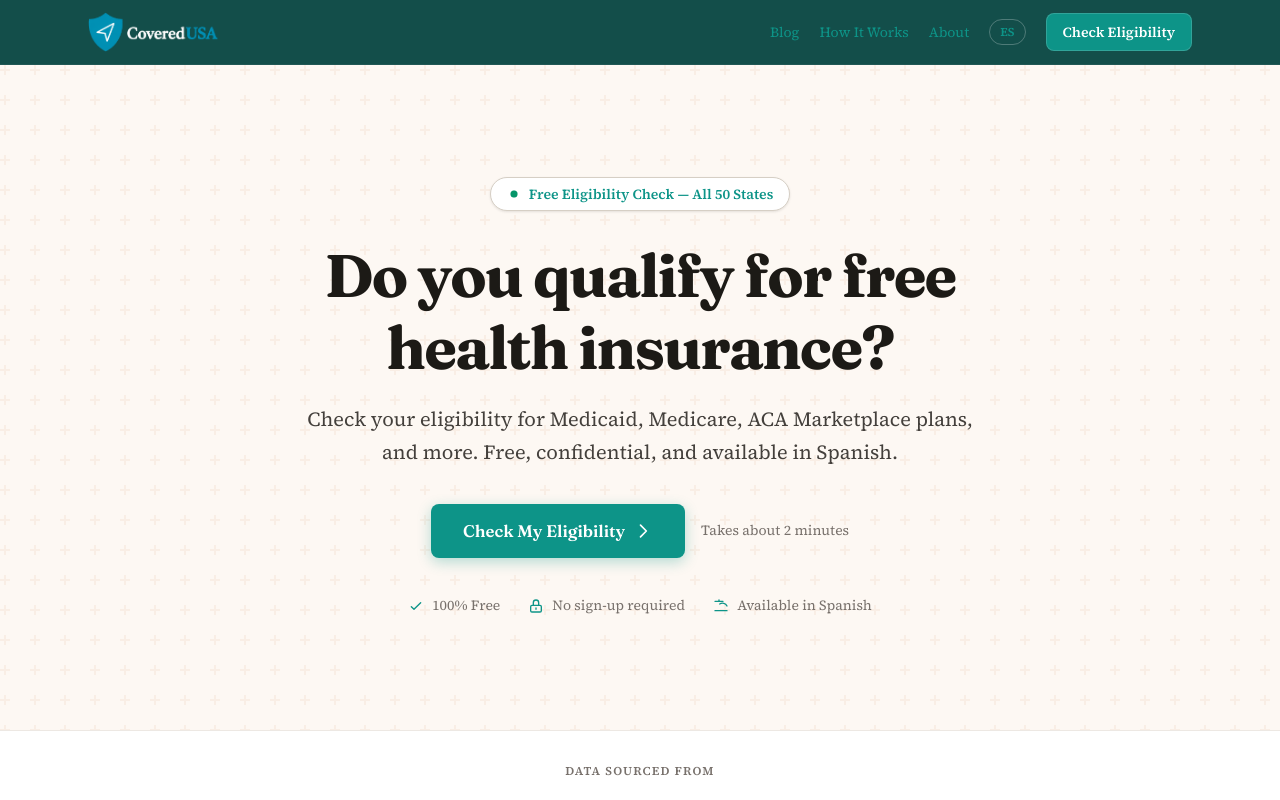
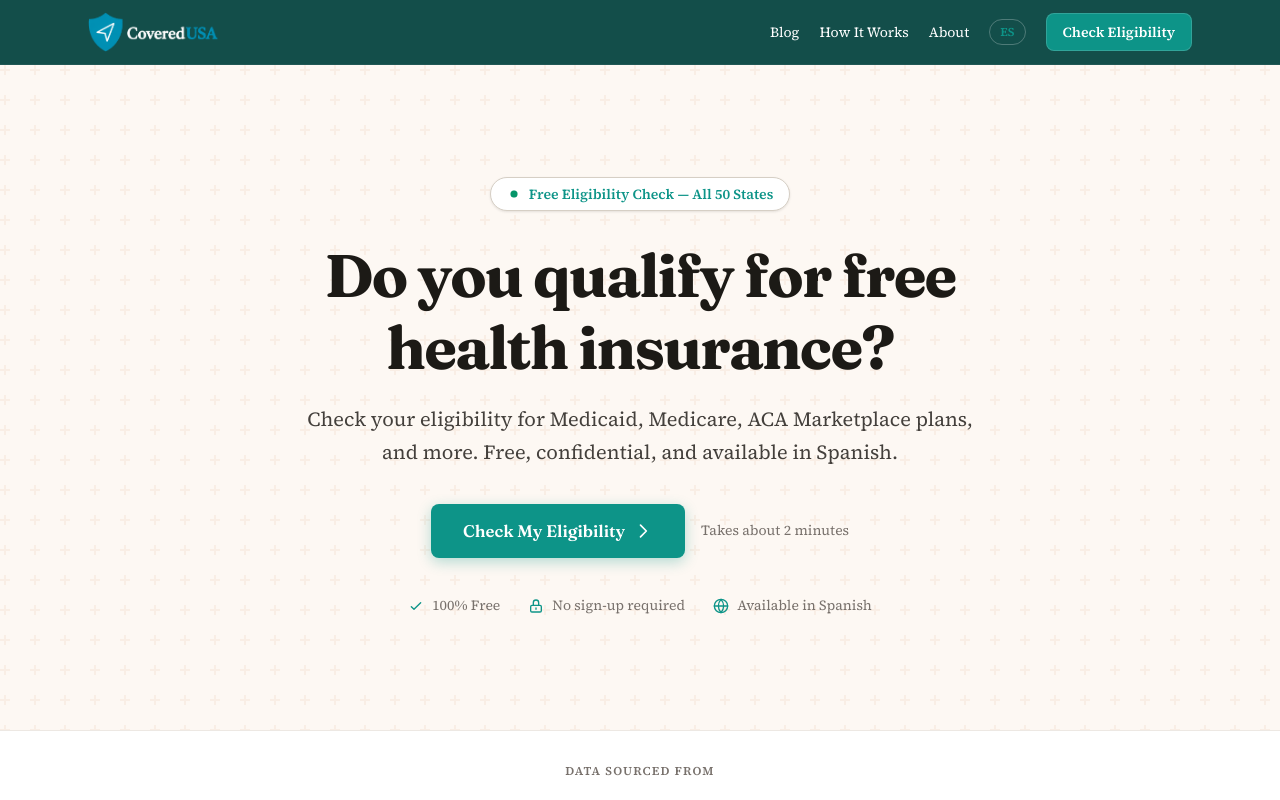
Before and after one commit to JPonskis/covered-usa, a Next.js app: page /en in a window 1280 px wide. Shown: the top 800 px of the page. Built offline with nearby package versions, Linux system fonts and the light colour scheme.

Commit message:
Fix nav links to white (add header-link class), replace Spanish globe icon

```diff
--- a/src/app/[locale]/layout.tsx
+++ b/src/app/[locale]/layout.tsx
@@ -57,21 +57,21 @@ export default async function LocaleLayout({
           <nav className="flex items-center gap-3 sm:gap-5">
             <Link
               href={`/${locale}/blog`}
-              className="text-sm text-white hover:text-white/80 transition-colors hidden sm:inline"
+              className="header-link text-sm hover:text-white/80 transition-colors hidden sm:inline"
               style={{ fontWeight: 500, fontFamily: 'var(--font-body)' }}
             >
               {tl('blog')}
             </Link>
             <Link
               href={`/${locale}#how-it-works`}
-              className="text-sm text-white hover:text-white/80 transition-colors hidden sm:inline"
+              className="header-link text-sm hover:text-white/80 transition-colors hidden sm:inline"
               style={{ fontWeight: 500, fontFamily: 'var(--font-body)' }}
             >
               {t('howItWorks')}
             </Link>
             <Link
               href={`/${locale}/about`}
-              className="text-sm text-white hover:text-white/80 transition-colors hidden sm:inline"
+              className="header-link text-sm hover:text-white/80 transition-colors hidden sm:inline"
               style={{ fontWeight: 500, fontFamily: 'var(--font-body)' }}
             >
               {t('about')}
--- a/src/app/[locale]/page.tsx
+++ b/src/app/[locale]/page.tsx
@@ -242,7 +242,8 @@ export default async function HomePage({
                 )},
                 { text: t('trust3'), icon: (
                   <svg className="w-4 h-4" fill="none" viewBox="0 0 24 24" stroke="currentColor">
-                    <path strokeLinecap="round" strokeLinejoin="round" strokeWidth={2} d="M3 5h12M9 3v2m1.048 3.938A7.5 7.5 0 0121 12M3 19h18" />
+                    <circle cx="12" cy="12" r="10" strokeWidth={2} />
+                    <path strokeLinecap="round" strokeLinejoin="round" strokeWidth={2} d="M2 12h20M12 2a15.3 15.3 0 014 10 15.3 15.3 0 01-4 10 15.3 15.3 0 01-4-10 15.3 15.3 0 014-10z" />
                   </svg>
                 )},
               ].map((badge) => (
```
